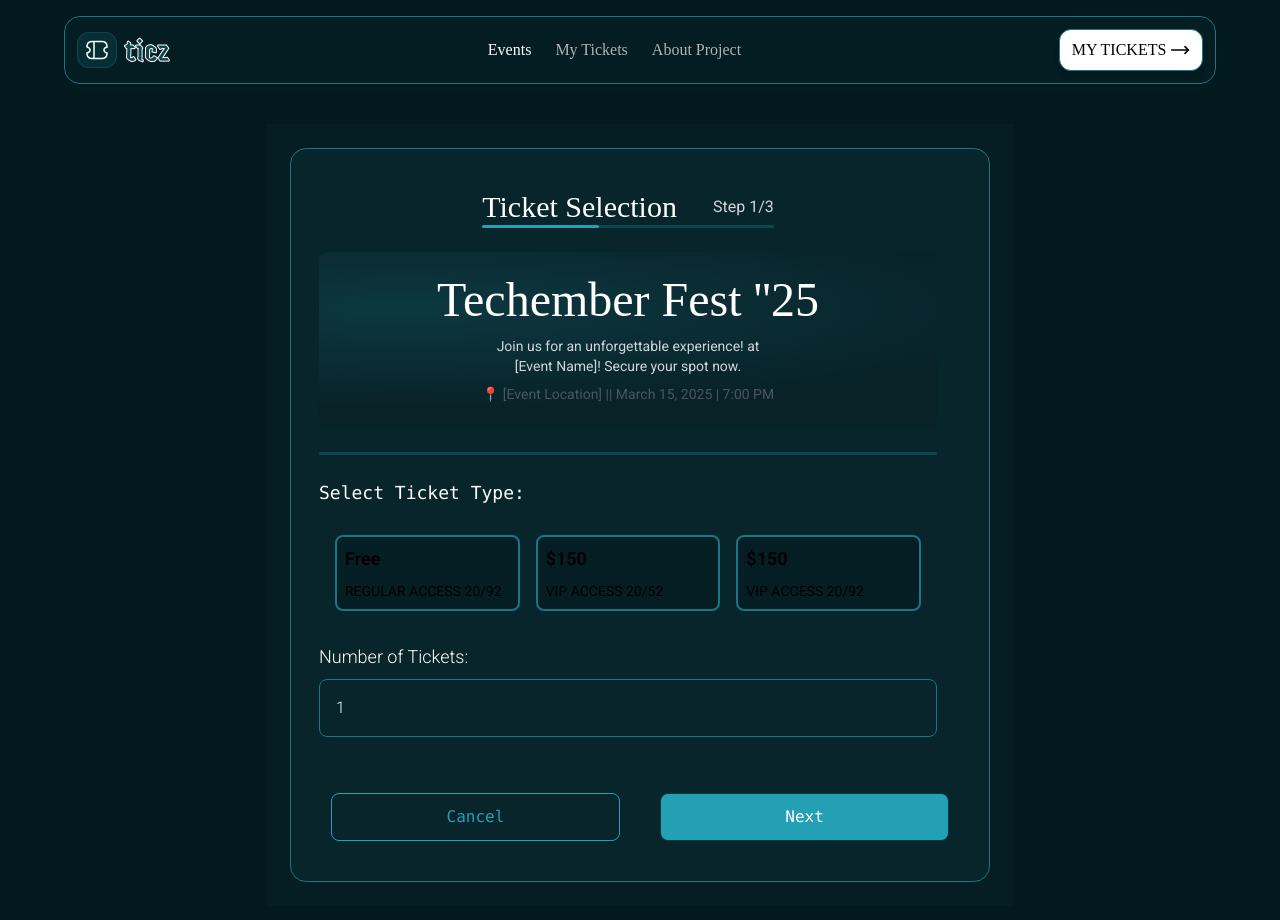
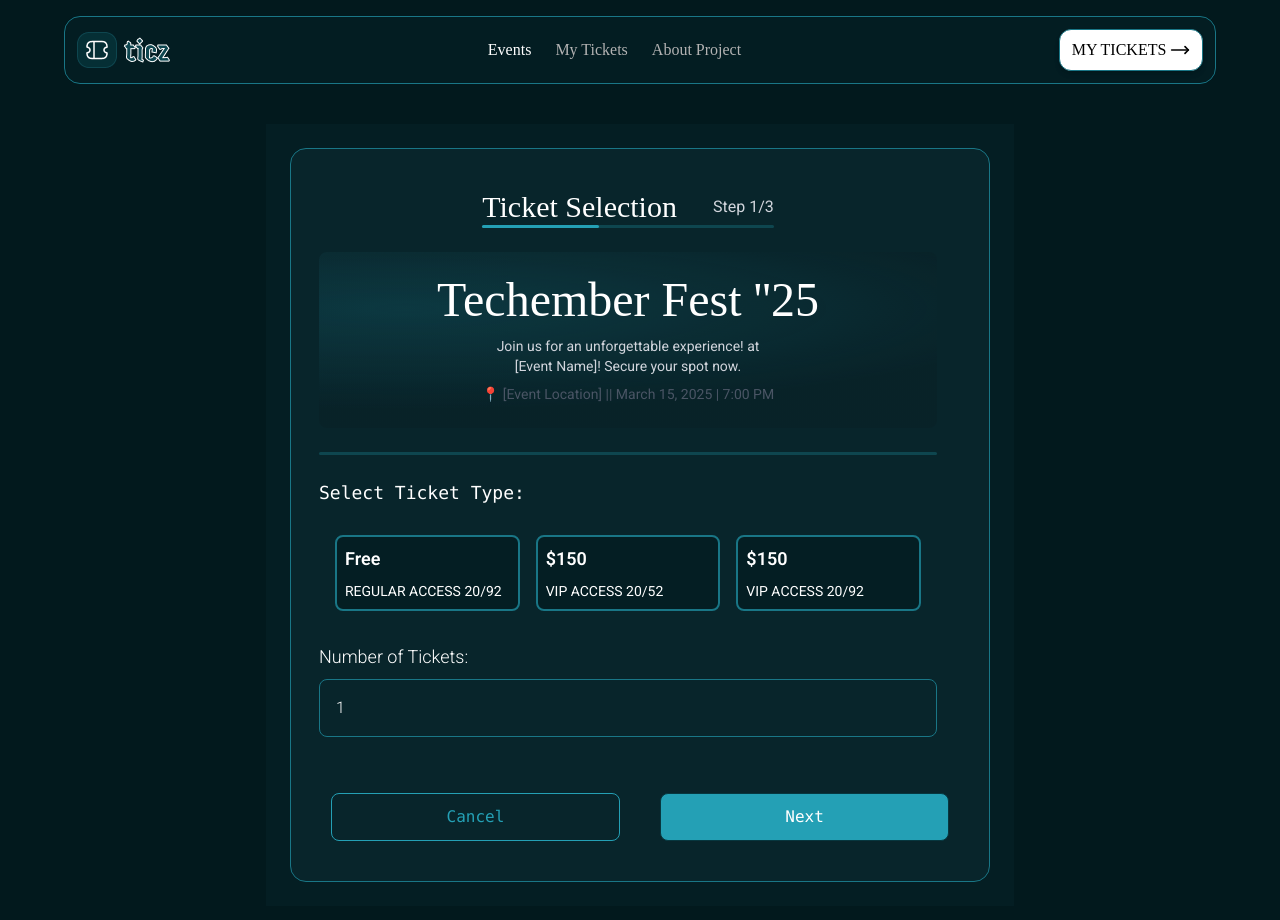
Before and after one commit to Tiolulope/hngx-stage2-conference-ticket-generator, a React (Vite) app: page / in a window 1280 px wide. Shown: the top 920 px of the page. Built offline with nearby package versions, Linux system fonts and the light colour scheme; a web font is replaced by a local one.

Commit message:
the ticket type text is now visible

```diff
--- a/src/components/TicketType.jsx
+++ b/src/components/TicketType.jsx
@@ -1,5 +1,5 @@
 import React, { useState } from "react";
-import Select from "react-select";
+// import Select from "react-select";
 
 const TicketType = () => {
   const [selectedTicket, setSelectedTicket] = useState(null);
@@ -37,7 +37,7 @@ const TicketType = () => {
         {ticketData.map((ticketdata) => (
           <button
             key={ticketdata.id}
-            className={`cursor-pointer flex flex-col p-2 border-2 rounded-lg transition-all border-[#197686] ${
+            className={`cursor-pointer flex flex-col p-2 border-2 text-white  rounded-lg transition-all border-[#197686] ${
               selectedTicket?.label === ticketdata.label
                 ? "bg-[#12464E]"
                 : "bg-[#041E23]"
```
Also changed, not shown: src/components/TicketForm.jsx (+0 -21 lines).
